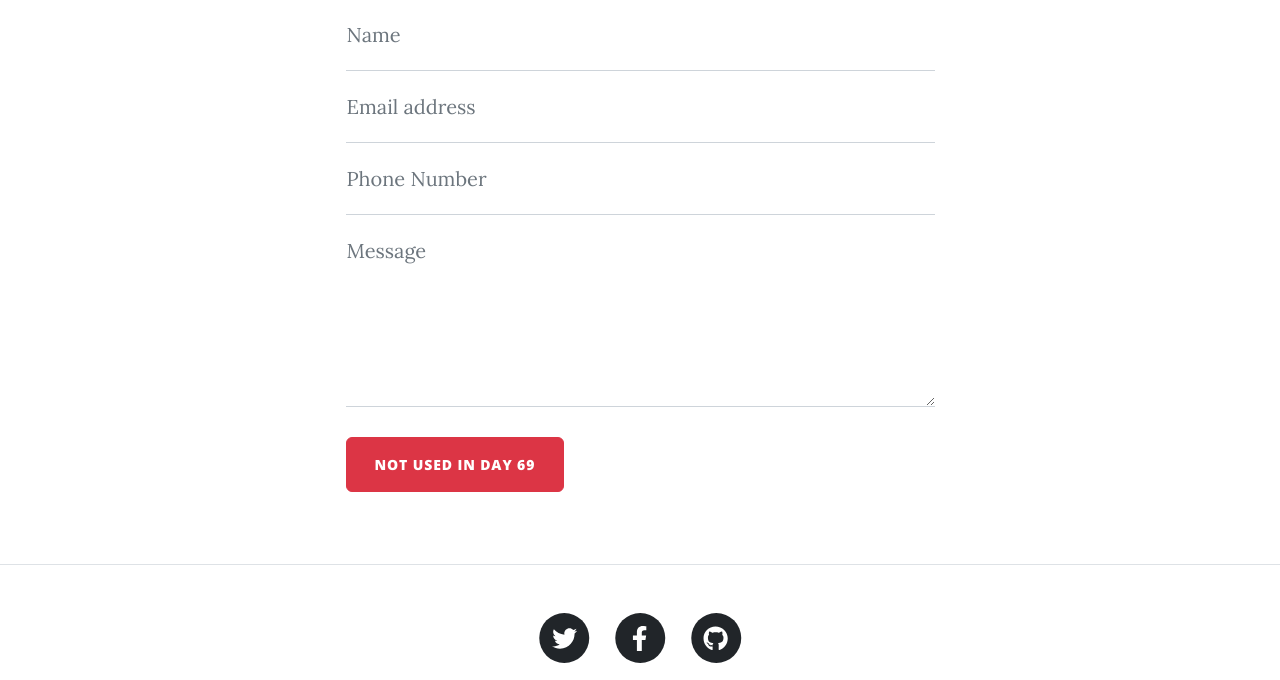
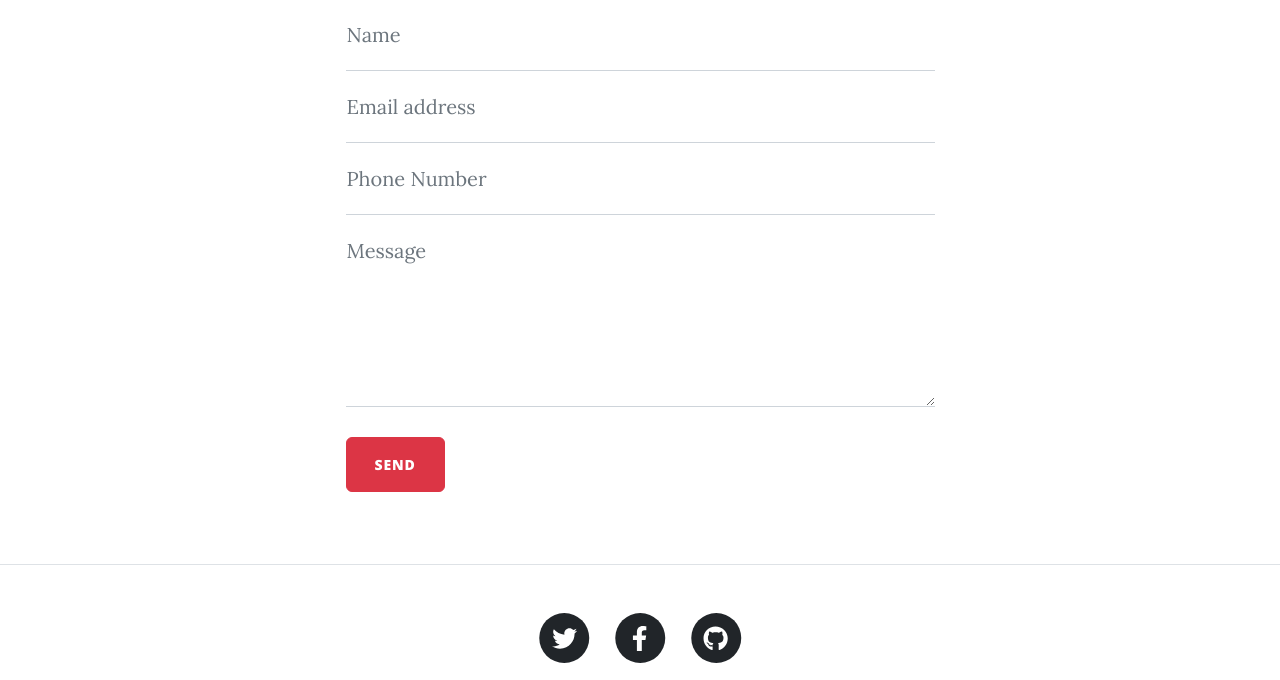
Before and after one commit to A-Trendafilov/Blog, a Flask app: page /contact in a window 1280 px wide. Shown: the part 721-1401 px from the top of the page. Run offline with Flask 3, Linux system fonts and the light colour scheme; some libraries are stand-ins or nearby versions.

Commit message:
Fix a bug in contact.html

```diff
--- a/templates/contact.html
+++ b/templates/contact.html
@@ -82,13 +82,13 @@
               ></textarea>
                             <label for="message">Message</label>
                         </div>
-            <br />
+                        <br/>
                         <button
                                 class="btn btn-danger text-uppercase"
                                 id="submitButton"
                                 type="submit"
                         >
-              NOT USED in Day 69
+                            Send
                         </button>
                     </form>
                 </div>
```
Lines whose indentation alone changed are shown as unchanged.
